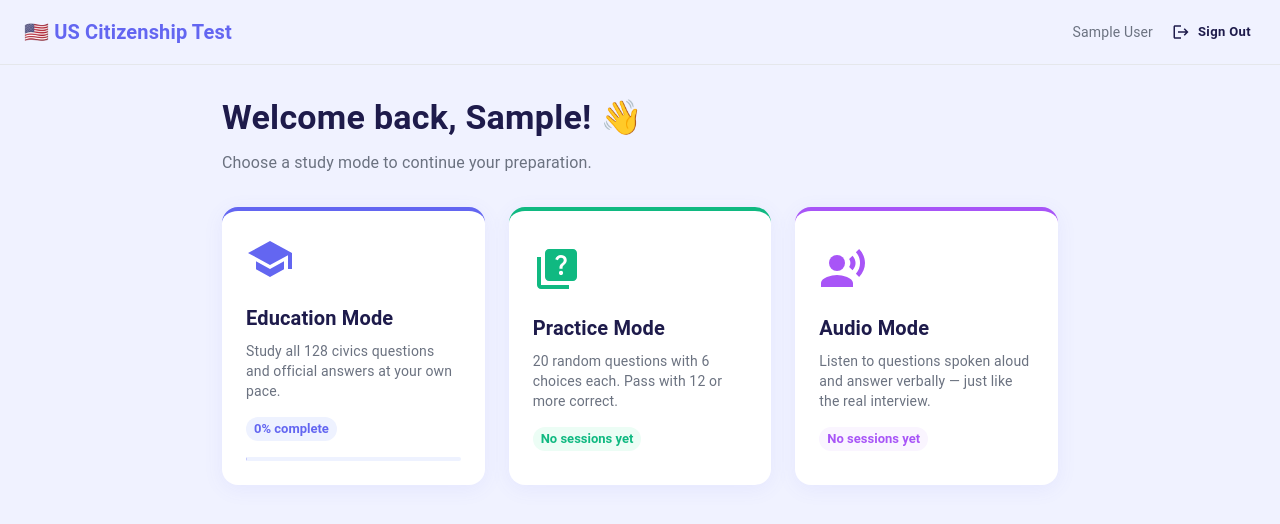
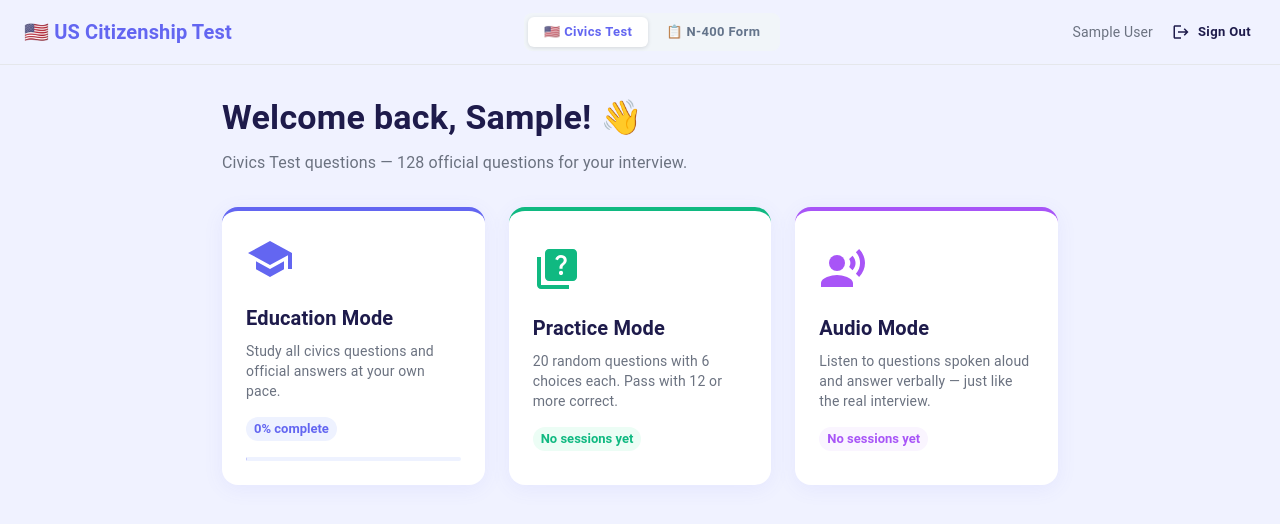
Before and after one commit to smykserhi/sitezenshipApp, a React (Vite) app in the folder client/: page / in a window 1280 px wide. Shown: the top 524 px of the page. Built offline with nearby package versions, Linux system fonts and the light colour scheme; no server answers; sample sign-in values are in the browser's storage.

Commit message:
feat: add question set toggle to Dashboard with conditional stats and colors

```diff
--- a/client/src/pages/Dashboard.tsx
+++ b/client/src/pages/Dashboard.tsx
@@ -3,27 +3,34 @@ import { useNavigate } from 'react-router-dom';
 import { Box, Card, CardContent, CardActionArea, Typography, Grid, Chip, AppBar, Toolbar, Button, LinearProgress } from '@mui/material';
 import { School, Quiz, RecordVoiceOver, Logout } from '@mui/icons-material';
 import { useAuth } from '../context/AuthContext';
+import { useQuestionSet } from '../context/QuestionSetContext';
 import api from '../api';
 import { ProgressData } from '@shared/index';
+
+const FORM_TOTAL = 57;
 
 interface ModeConfig {
   key: 'education' | 'practice' | 'audio';
   label: string;
   icon: JSX.Element;
   description: string;
-  color: string;
-  bg: string;
+  civicsColor: string;
+  civicsBg: string;
   path: string;
 }
 
+const FORM_COLOR = '#f59e0b';
+const FORM_BG = '#fffbeb';
+
 const MODES: ModeConfig[] = [
-  { key: 'education', label: 'Education Mode', icon: <School sx={{ fontSize: 48 }} />, description: 'Study all 128 civics questions and official answers at your own pace.', color: '#6366f1', bg: '#eef2ff', path: '/education' },
-  { key: 'practice', label: 'Practice Mode', icon: <Quiz sx={{ fontSize: 48 }} />, description: '20 random questions with 6 choices each. Pass with 12 or more correct.', color: '#10b981', bg: '#ecfdf5', path: '/practice' },
-  { key: 'audio', label: 'Audio Mode', icon: <RecordVoiceOver sx={{ fontSize: 48 }} />, description: 'Listen to questions spoken aloud and answer verbally — just like the real interview.', color: '#a855f7', bg: '#faf5ff', path: '/audio' },
+  { key: 'education', label: 'Education Mode', icon: <School sx={{ fontSize: 48 }} />, description: 'Study all civics questions and official answers at your own pace.', civicsColor: '#6366f1', civicsBg: '#eef2ff', path: '/education' },
+  { key: 'practice', label: 'Practice Mode', icon: <Quiz sx={{ fontSize: 48 }} />, description: '20 random questions with 6 choices each. Pass with 12 or more correct.', civicsColor: '#10b981', civicsBg: '#ecfdf5', path: '/practice' },
+  { key: 'audio', label: 'Audio Mode', icon: <RecordVoiceOver sx={{ fontSize: 48 }} />, description: 'Listen to questions spoken aloud and answer verbally — just like the real interview.', civicsColor: '#a855f7', civicsBg: '#faf5ff', path: '/audio' },
 ];
 
 export default function Dashboard() {
   const { user, logout } = useAuth();
+  const { questionSet, setQuestionSet } = useQuestionSet();
   const navigate = useNavigate();
   const [progress, setProgress] = useState<ProgressData | null>(null);
 
@@ -31,47 +38,111 @@ export default function Dashboard() {
     api.get<ProgressData>('/progress').then((res) => setProgress(res.data)).catch(() => {});
   }, []);
 
+  const isForm = questionSet === 'form';
+
+  // Civics stats
   const educationPct = progress ? Math.round((progress.education.lastQuestionIndex / 128) * 100) : 0;
   const practiceSessions = progress?.practice?.sessions ?? [];
   const audioSessions = progress?.audio?.sessions ?? [];
 
-  const modeStats: Record<ModeConfig['key'], string> = {
+  // Form stats
+  const formEducationPct = progress ? Math.round(((progress.formEducation?.lastQuestionIndex ?? 0) / FORM_TOTAL) * 100) : 0;
+  const formPracticeSessions = progress?.formPractice?.sessions ?? [];
+  const formAudioSessions = progress?.formAudio?.sessions ?? [];
+
+  const modeStats: Record<ModeConfig['key'], string> = isForm
+    ? {
+        education: `${formEducationPct}% complete`,
+        practice: formPracticeSessions.length ? `${formPracticeSessions.length} session(s) — Best: ${Math.max(...formPracticeSessions.map((s) => s.score))}/20` : 'No sessions yet',
+        audio: formAudioSessions.length ? `${formAudioSessions.length} session(s) — Best: ${Math.max(...formAudioSessions.map((s) => s.score))}/20` : 'No sessions yet',
+      }
+    : {
         education: `${educationPct}% complete`,
         practice: practiceSessions.length ? `${practiceSessions.length} session(s) — Best: ${Math.max(...practiceSessions.map((s) => s.score))}/20` : 'No sessions yet',
         audio: audioSessions.length ? `${audioSessions.length} session(s) — Best: ${Math.max(...audioSessions.map((s) => s.score))}/20` : 'No sessions yet',
       };
 
+  const activeEducationPct = isForm ? formEducationPct : educationPct;
+
   return (
     <Box sx={{ minHeight: '100vh', bgcolor: 'background.default' }}>
       <AppBar position="static" color="transparent" elevation={0} sx={{ borderBottom: '1px solid #e5e7eb' }}>
-        <Toolbar>
-          <Typography variant="h6" sx={{ flexGrow: 1, color: 'primary.main', fontWeight: 700 }}>🇺🇸 US Citizenship Test</Typography>
-          <Typography variant="body2" color="text.secondary" sx={{ mr: 2 }}>{user?.name}</Typography>
+        <Toolbar sx={{ gap: 2 }}>
+          <Typography variant="h6" sx={{ color: 'primary.main', fontWeight: 700 }}>🇺🇸 US Citizenship Test</Typography>
+          <Box sx={{ flexGrow: 1, display: 'flex', justifyContent: 'center' }}>
+            <Box sx={{ display: 'flex', bgcolor: '#f1f5f9', borderRadius: '8px', p: '4px', gap: '2px' }}>
+              <Button
+                size="small"
+                onClick={() => setQuestionSet('civics')}
+                sx={{
+                  borderRadius: '6px',
+                  px: 2,
+                  fontWeight: 600,
+                  fontSize: '0.8125rem',
+                  bgcolor: !isForm ? 'white' : 'transparent',
+                  color: !isForm ? '#6366f1' : '#64748b',
+                  boxShadow: !isForm ? '0 1px 4px rgba(0,0,0,.12)' : 'none',
+                  '&:hover': { bgcolor: !isForm ? 'white' : '#e2e8f0' },
+                  minWidth: 0,
+                  textTransform: 'none',
+                }}
+              >
+                🇺🇸 Civics Test
+              </Button>
+              <Button
+                size="small"
+                onClick={() => setQuestionSet('form')}
+                sx={{
+                  borderRadius: '6px',
+                  px: 2,
+                  fontWeight: 600,
+                  fontSize: '0.8125rem',
+                  bgcolor: isForm ? 'white' : 'transparent',
+                  color: isForm ? FORM_COLOR : '#64748b',
+                  boxShadow: isForm ? '0 1px 4px rgba(0,0,0,.12)' : 'none',
+                  '&:hover': { bgcolor: isForm ? 'white' : '#e2e8f0' },
+                  minWidth: 0,
+                  textTransform: 'none',
+                }}
+              >
+                📋 N-400 Form
+              </Button>
+            </Box>
+          </Box>
+          <Typography variant="body2" color="text.secondary">{user?.name}</Typography>
           <Button startIcon={<Logout />} onClick={logout} color="inherit" size="small">Sign Out</Button>
         </Toolbar>
       </AppBar>
       <Box sx={{ maxWidth: 900, mx: 'auto', p: 4 }}>
         <Typography variant="h4" gutterBottom>Welcome back, {user?.name?.split(' ')[0]}! 👋</Typography>
-        <Typography variant="body1" color="text.secondary" sx={{ mb: 4 }}>Choose a study mode to continue your preparation.</Typography>
+        <Typography variant="body1" color="text.secondary" sx={{ mb: 4 }}>
+          {isForm
+            ? 'N-400 Form questions — 57 scenario-based questions about the naturalization form.'
+            : 'Civics Test questions — 128 official questions for your interview.'}
+        </Typography>
         <Grid container spacing={3}>
-          {MODES.map((mode) => (
+          {MODES.map((mode) => {
+            const color = isForm ? FORM_COLOR : mode.civicsColor;
+            const bg = isForm ? FORM_BG : mode.civicsBg;
+            return (
               <Grid item xs={12} md={4} key={mode.key}>
-              <Card sx={{ height: '100%', borderTop: `4px solid ${mode.color}` }}>
+                <Card sx={{ height: '100%', borderTop: `4px solid ${color}` }}>
                   <CardActionArea onClick={() => navigate(mode.path)} sx={{ height: '100%', p: 1 }}>
                     <CardContent>
-                    <Box sx={{ color: mode.color, mb: 2 }}>{mode.icon}</Box>
+                      <Box sx={{ color, mb: 2 }}>{mode.icon}</Box>
                       <Typography variant="h6" gutterBottom>{mode.label}</Typography>
                       <Typography variant="body2" color="text.secondary" sx={{ mb: 2 }}>{mode.description}</Typography>
-                    <Chip label={modeStats[mode.key]} size="small" sx={{ bgcolor: mode.bg, color: mode.color, fontWeight: 600 }} />
+                      <Chip label={modeStats[mode.key]} size="small" sx={{ bgcolor: bg, color, fontWeight: 600 }} />
                       {mode.key === 'education' && (
-                      <LinearProgress variant="determinate" value={educationPct}
-                        sx={{ mt: 2, borderRadius: 4, bgcolor: mode.bg, '& .MuiLinearProgress-bar': { bgcolor: mode.color } }} />
+                        <LinearProgress variant="determinate" value={activeEducationPct}
+                          sx={{ mt: 2, borderRadius: 4, bgcolor: bg, '& .MuiLinearProgress-bar': { bgcolor: color } }} />
                       )}
                     </CardContent>
                   </CardActionArea>
                 </Card>
               </Grid>
-          ))}
+            );
+          })}
         </Grid>
       </Box>
     </Box>
```
Lines whose indentation alone changed are shown as unchanged.
